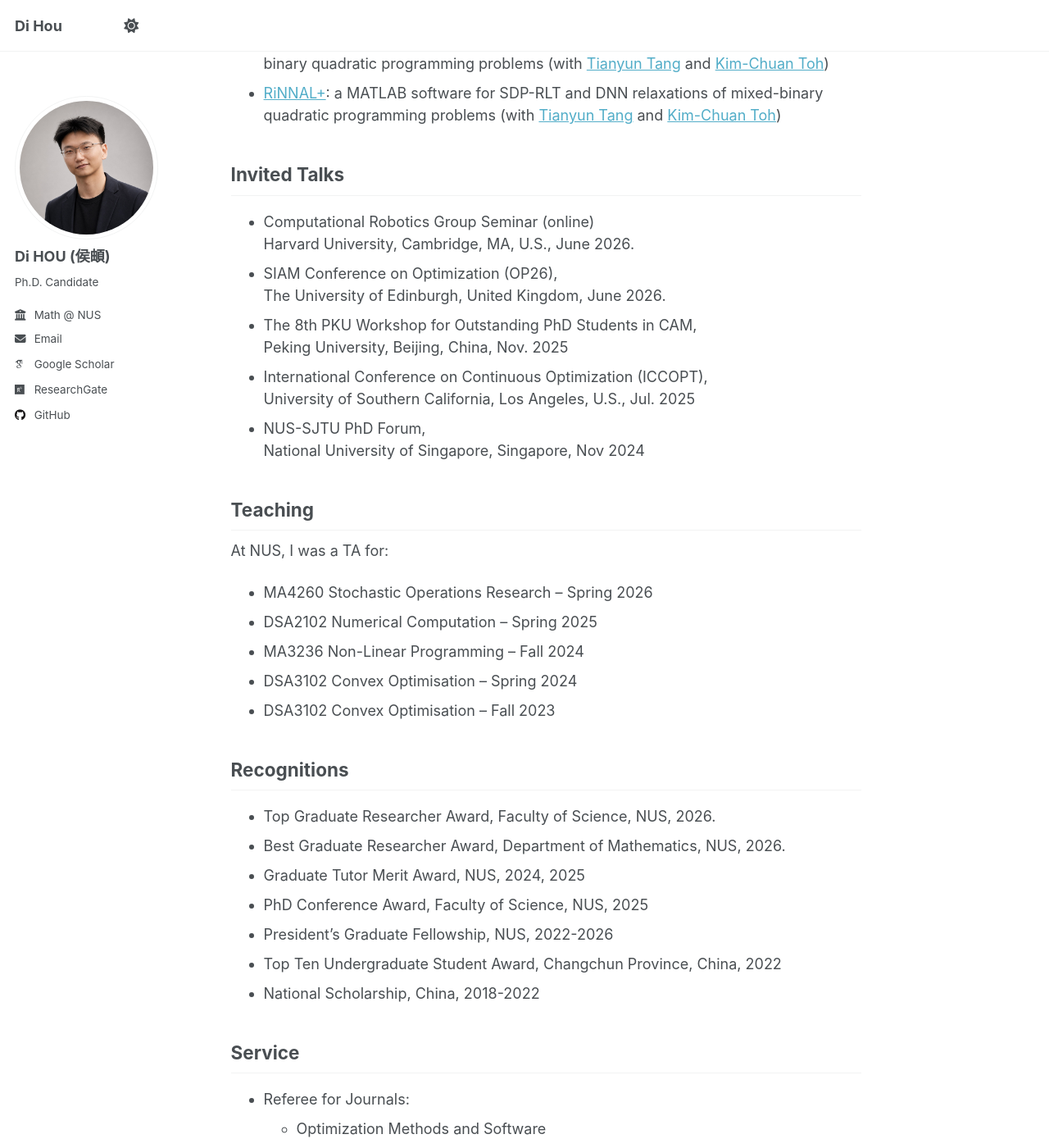
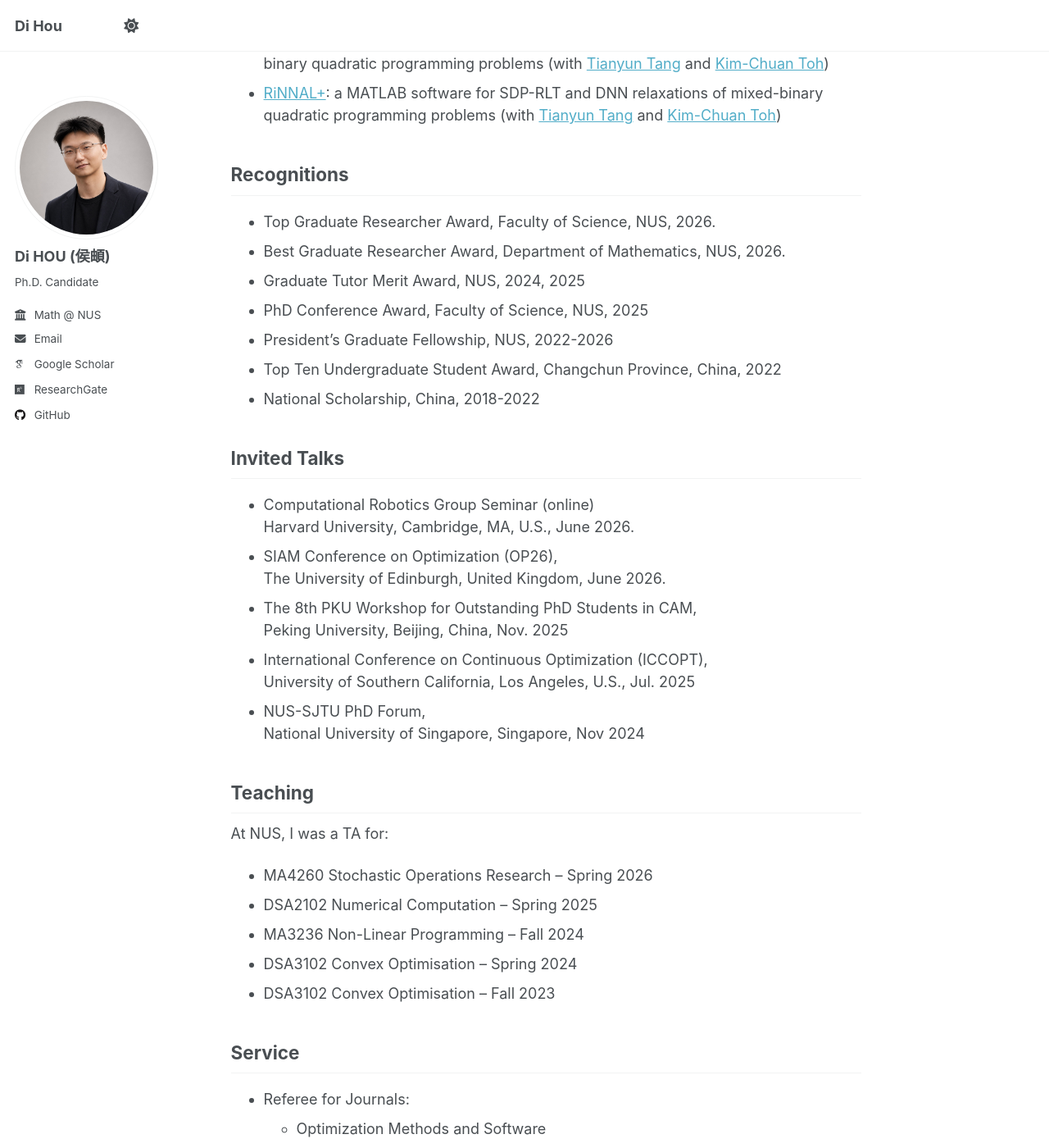
Before and after one commit to HouDiOpt/HouDiOpt.github.io, a Jekyll site: the page built from _pages/about.md, in a window 1280 px wide and 1400 px high, scrolled down 1489 px. Shown: the whole window at 82% size. Built offline with Jekyll 4.4.1, drawn with Linux system fonts in a browser that asks for light colours; some web fonts are replaced; a script that is not in the unit is left out; part of the change alters nothing that is shown.

```diff
--- a/_pages/about.md
+++ b/_pages/about.md
@@ -53,6 +53,16 @@ Softwares
 - [RiNNAL+](https://github.com/HouDiOpt/RiNNALplus): a MATLAB software for SDP-RLT and DNN relaxations of mixed-binary quadratic programming problems
 (with [Tianyun Tang](https://ttymath.github.io/tianyuntang.github.io/) and [Kim-Chuan Toh](https://blog.nus.edu.sg/mattohkc/))
 
+Recognitions
+------
+- Top Graduate Researcher Award, Faculty of Science, NUS, 2026.
+- Best Graduate Researcher Award, Department of Mathematics, NUS, 2026.
+- Graduate Tutor Merit Award, NUS, 2024, 2025
+- PhD Conference Award, Faculty of Science, NUS, 2025
+- President’s Graduate Fellowship, NUS, 2022-2026
+- Top Ten Undergraduate Student Award, Changchun Province, China, 2022
+- National Scholarship, China, 2018-2022
+
 Invited Talks
 ------
 - Computational Robotics Group Seminar (online)
@@ -75,16 +85,6 @@ At NUS, I was a TA for:
 - DSA3102 Convex Optimisation -- Spring 2024
 - DSA3102 Convex Optimisation -- Fall 2023
 
-Recognitions
-------
-- Top Graduate Researcher Award, Faculty of Science, NUS, 2026.
-- Best Graduate Researcher Award, Department of Mathematics, NUS, 2026.
-- Graduate Tutor Merit Award, NUS, 2024, 2025
-- PhD Conference Award, Faculty of Science, NUS, 2025
-- President’s Graduate Fellowship, NUS, 2022-2026
-- Top Ten Undergraduate Student Award, Changchun Province, China, 2022
-- National Scholarship, China, 2018-2022
-
 Service
 ------
 - Referee for Journals:
```
